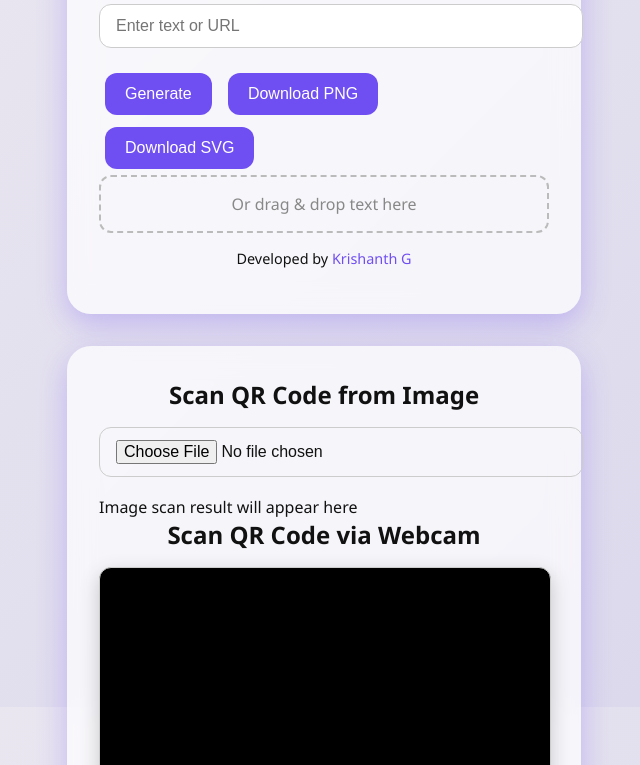
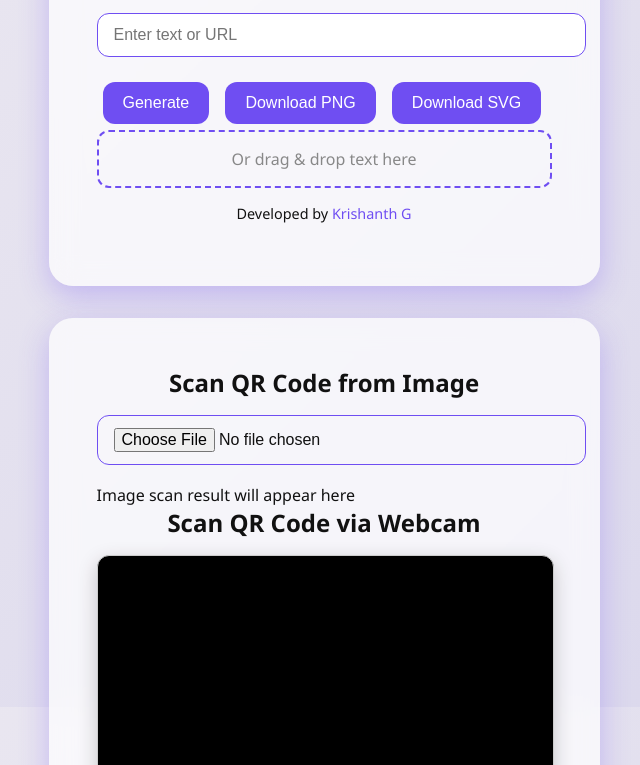
Before and after one commit to KrishanthG/MakeMyQR, a plain HTML site: page index.html in a window 1280 px wide. Shown: the part 157-922 px from the top of the page, without its empty margins (316-956 px from the left). Drawn offline with nearby package versions, Linux system fonts and the light colour scheme.

Commit message:
Update index.html

```diff
--- a/index.html
+++ b/index.html
@@ -61,9 +61,9 @@ body {
   -webkit-backdrop-filter: var(--glass-blur);
   border-radius: var(--card-radius);
   box-shadow: 0 10px 30px rgba(111, 78, 242, 0.3);
-  padding: 2rem;
-  max-width: 450px;
-  width: 100%;
+  padding: 3rem;
+  max-width: 455px;
+  width: 110%;
   margin-bottom: 2rem;
   animation: fadeInUp 0.6s ease-out forwards;
 }
@@ -89,7 +89,7 @@ input[type="file"] {
   width: 100%;
   padding: 12px 16px;
   border-radius: 12px;
-  border: 1px solid #ccc;
+  border: 1px solid #6f4ef2;
   margin-bottom: 1.2rem;
   font-size: 1rem;
   transition: box-shadow 0.2s;
@@ -123,7 +123,7 @@ button:active {
 }
 
 .drop-zone {
-  border: 2px dashed #bbb;
+  border: 2px dashed #6f4ef2;
   padding: 1rem;
   border-radius: 12px;
   color: #888;
@@ -155,7 +155,7 @@ img {
   border-radius: 20px;
   cursor: pointer;
   z-index: 999;
-  box-shadow: 0 2px 8px rgba(111, 78, 242, 0.3);
+  box-shadow: 0 2px 8px rgba(255, 255, 255, 0.3);
   transition: background 0.3s;
 }
 
@@ -299,7 +299,7 @@ img {
               </div>
           </div>
       </div>
-    </button>
+
     <img src="icons/logo.png" alt="">
     <h1>MakeMyQR</h1>
     <center>
```
